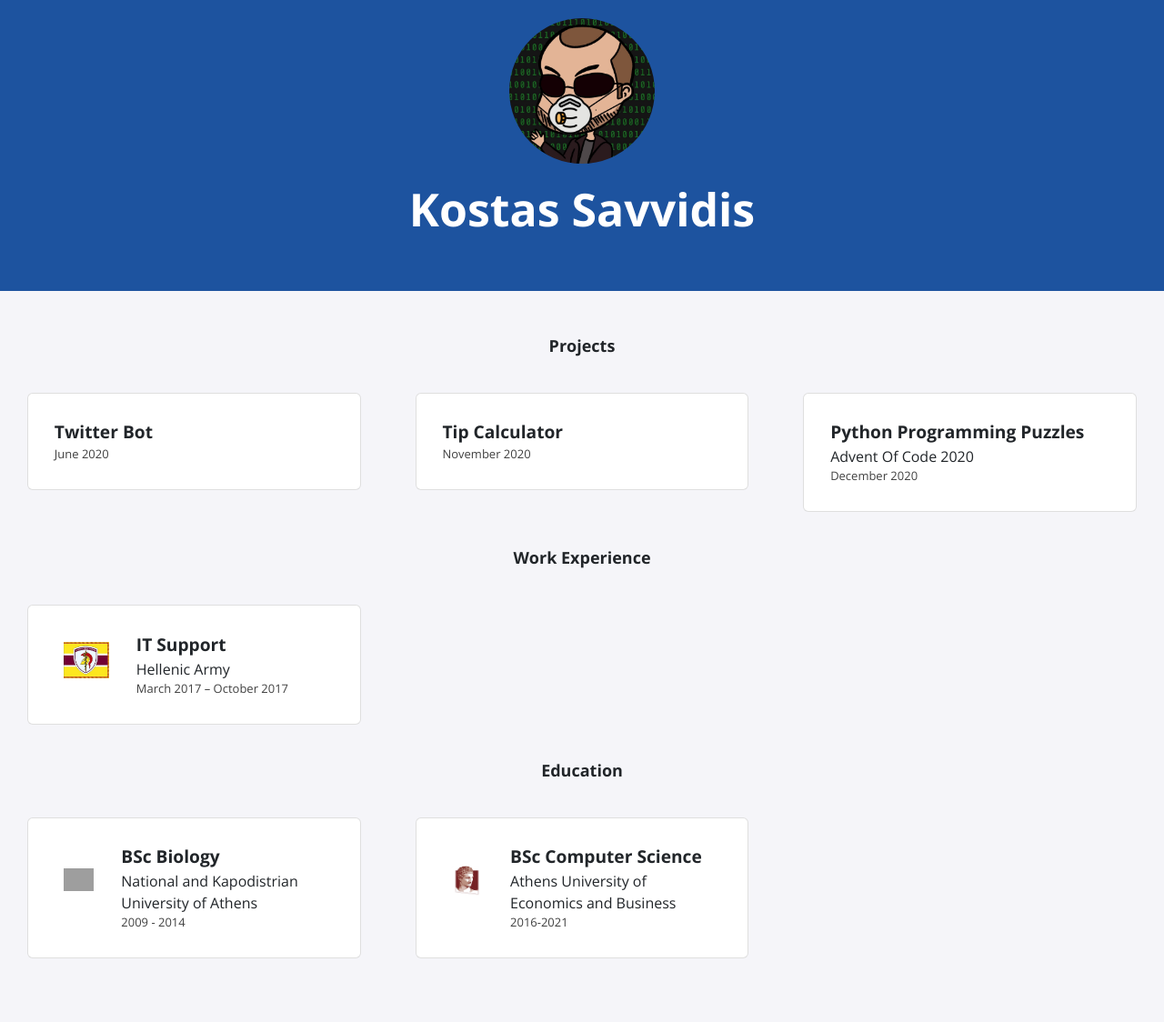
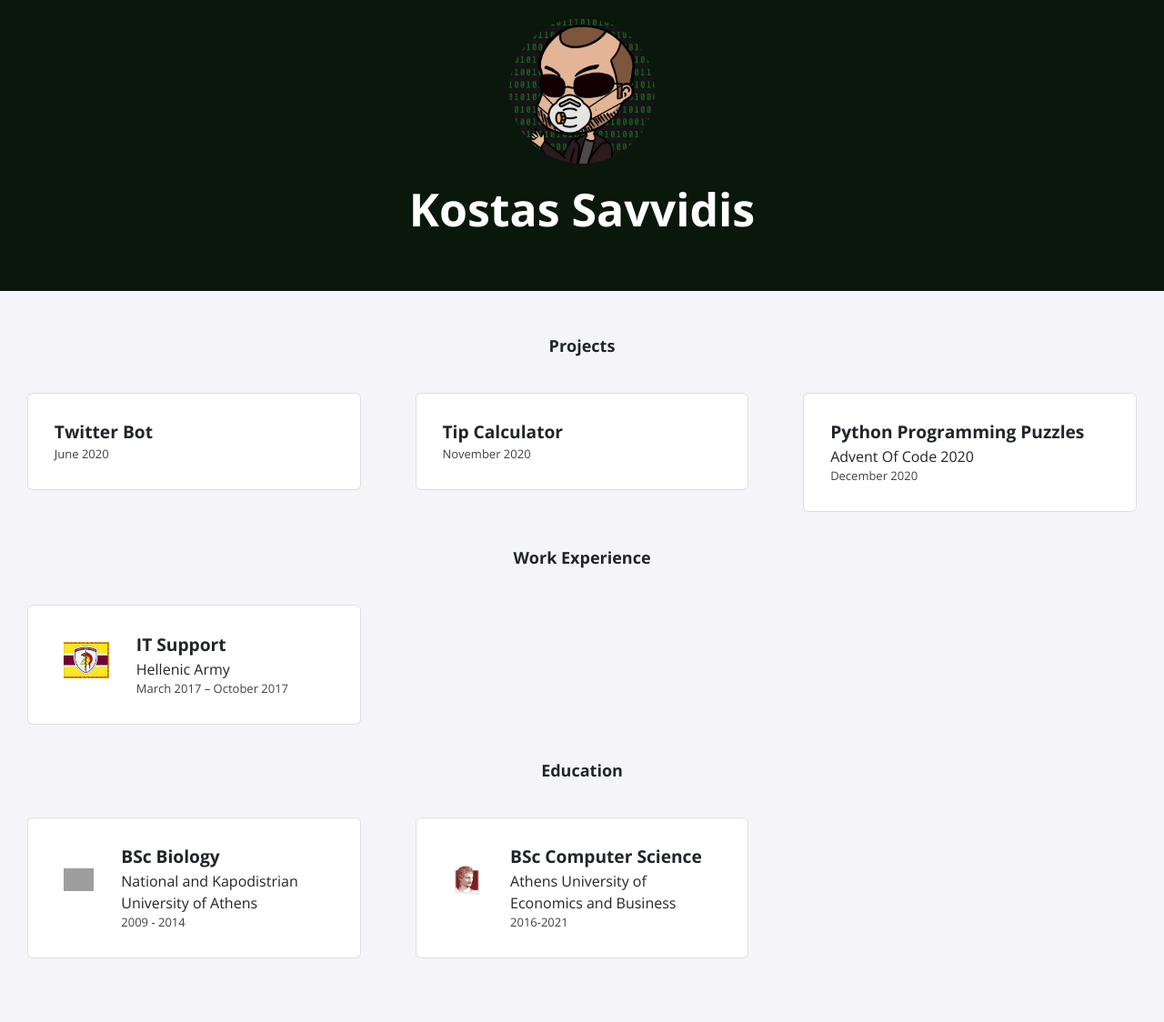
Before and after one commit to KostaSav/KostaSav.github.io, a Jekyll site: the page built from index.html, in a window 1280 px wide. Shown: the whole page at 91% size. Built offline with Jekyll 4.4.1, drawn with Linux system fonts in a browser that asks for light colours; nearby versions of some CDN libraries; grey boxes are pictures that could not be loaded.

```diff
--- a/_sass/navbar.scss
+++ b/_sass/navbar.scss
@@ -1,7 +1,7 @@
 .nav-bar {
   width: 100%;
   display: inline-block;
-    background-color: #1C539F;
+  background-color: #1c539f;
   font-family: "Poppins", serif;
   font-weight: 700 !important;
   padding-top: 10px;
--- a/_sass/profile.scss
+++ b/_sass/profile.scss
@@ -1,5 +1,5 @@
 .profile {
-  background-color: #1d539f !important;
+  background-color: #0a170b !important;
   text-align: center;
   height: 320px;
   margin-bottom: 50px;
```
Lines whose indentation alone changed are shown as unchanged.
